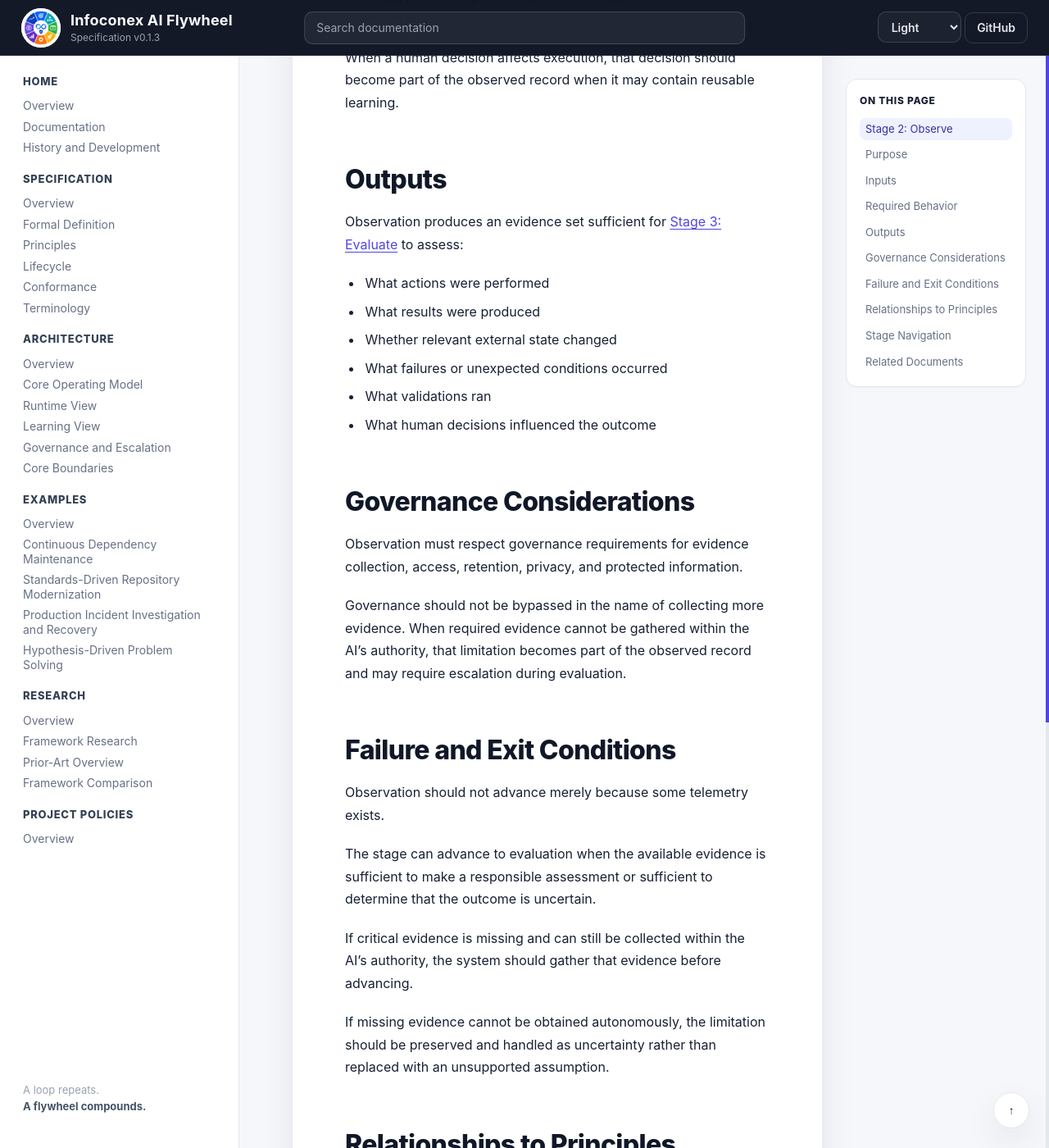
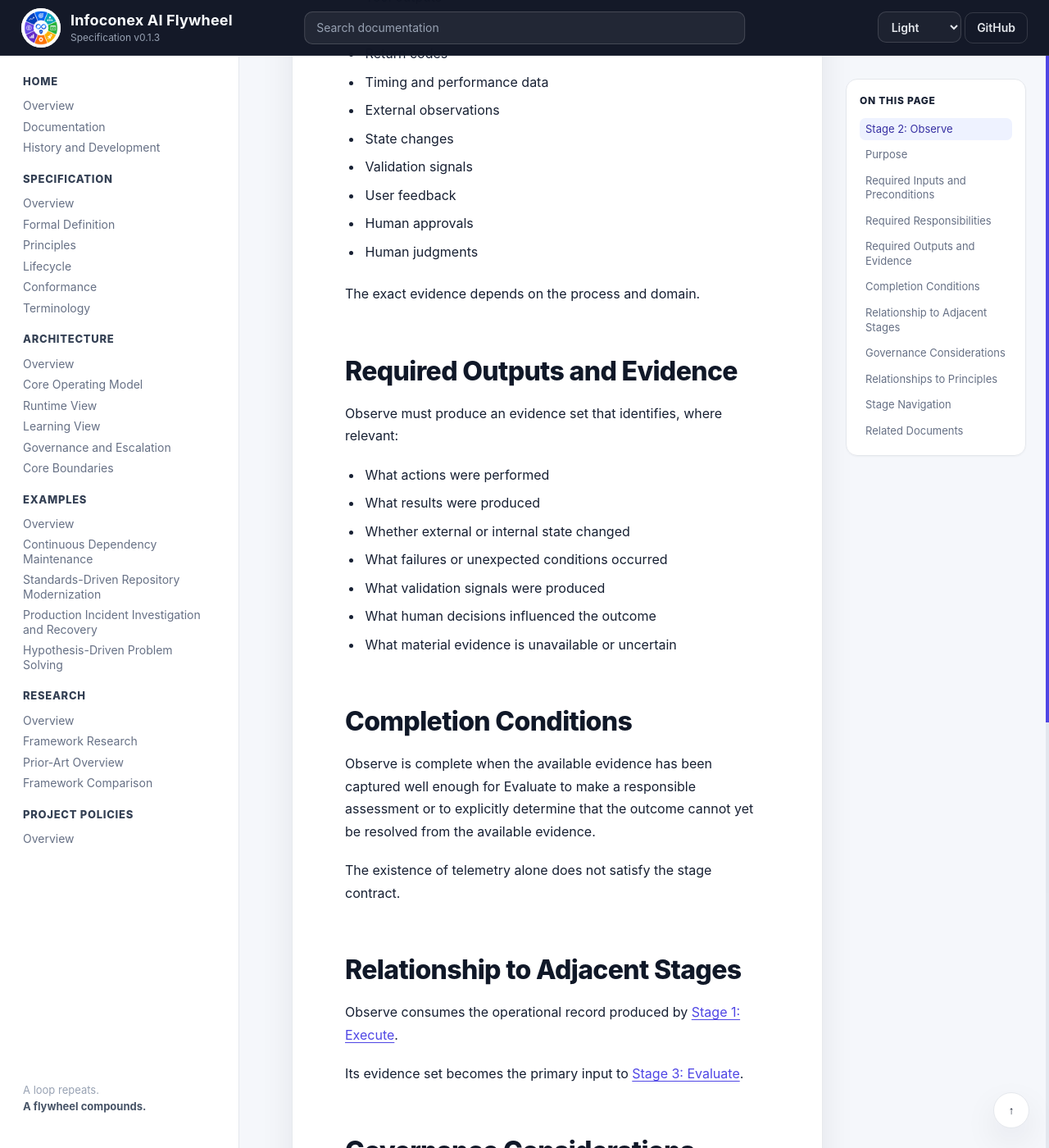
Before and after one commit to infoconex/ai-flywheel, a Jekyll site: the page built from docs/specification/lifecycle/02-observe.md, in a window 1280 px wide and 1400 px high, scrolled down 1754 px. Shown: the whole window at 82% size. Built offline with Jekyll 4.4.1, drawn with Linux system fonts in a browser that asks for light colours; our own code applies the rules of GitHub Pages for plain Markdown files; some of the changed text lies outside the part shown.

Commit message:
Define Observe stage contract

```diff
--- a/docs/specification/lifecycle/02-observe.md
+++ b/docs/specification/lifecycle/02-observe.md
@@ -8,9 +8,9 @@ Observation creates the factual record needed to evaluate the outcome.
 
 The Flywheel cannot responsibly learn from execution if later stages must rely only on AI memory, model confidence, or a success indicator that does not demonstrate the actual result.
 
-## Inputs
+## Required Inputs and Preconditions
 
-Observation receives the operational record produced by [Stage 1: Execute](01-execute.md), including:
+Observe requires the operational record produced by [Stage 1: Execute](01-execute.md), including the available information about:
 
 - Actions taken
 - Tool and capability outputs
@@ -22,9 +22,17 @@ Observation receives the operational record produced by [Stage 1: Execute](01-ex
 - User feedback
 - Human approvals or judgments that affected the process
 
-## Required Behavior
+Observation must have access to enough of the execution record to determine what evidence is available and what evidence is missing.
 
-The system must preserve enough evidence to support responsible later evaluation.
+## Required Responsibilities
+
+Observe must:
+
+- Capture or preserve evidence about what actually occurred during execution
+- Distinguish observed facts from expected, intended, inferred, or assumed outcomes
+- Preserve evidence needed for responsible later evaluation
+- Preserve material human decisions when they affected execution or may contain reusable learning
+- Identify material evidence gaps rather than replacing missing evidence with unsupported assumptions
 
 Observed evidence may include:
 
@@ -39,36 +47,37 @@ Observed evidence may include:
 - Human approvals
 - Human judgments
 
-The exact evidence depends on the process, but it should allow later stages to distinguish what actually happened from what the AI expected or intended to happen.
+The exact evidence depends on the process and domain.
 
-When a human decision affects execution, that decision should become part of the observed record when it may contain reusable learning.
+## Required Outputs and Evidence
 
-## Outputs
-
-Observation produces an evidence set sufficient for [Stage 3: Evaluate](03-evaluate.md) to assess:
+Observe must produce an evidence set that identifies, where relevant:
 
 - What actions were performed
 - What results were produced
-- Whether relevant external state changed
+- Whether external or internal state changed
 - What failures or unexpected conditions occurred
-- What validations ran
+- What validation signals were produced
 - What human decisions influenced the outcome
+- What material evidence is unavailable or uncertain
+
+## Completion Conditions
+
+Observe is complete when the available evidence has been captured well enough for Evaluate to make a responsible assessment or to explicitly determine that the outcome cannot yet be resolved from the available evidence.
+
+The existence of telemetry alone does not satisfy the stage contract.
+
+## Relationship to Adjacent Stages
+
+Observe consumes the operational record produced by [Stage 1: Execute](01-execute.md).
+
+Its evidence set becomes the primary input to [Stage 3: Evaluate](03-evaluate.md).
 
 ## Governance Considerations
 
 Observation must respect governance requirements for evidence collection, access, retention, privacy, and protected information.
 
-Governance should not be bypassed in the name of collecting more evidence. When required evidence cannot be gathered within the AI's authority, that limitation becomes part of the observed record and may require escalation during evaluation.
-
-## Failure and Exit Conditions
-
-Observation should not advance merely because some telemetry exists.
-
-The stage can advance to evaluation when the available evidence is sufficient to make a responsible assessment or sufficient to determine that the outcome is uncertain.
-
-If critical evidence is missing and can still be collected within the AI's authority, the system should gather that evidence before advancing.
-
-If missing evidence cannot be obtained autonomously, the limitation should be preserved and handled as uncertainty rather than replaced with an unsupported assumption.
+Governance should not be bypassed in the name of collecting more evidence. When required evidence cannot be gathered within the AI's authority, that limitation becomes part of the observed record.
 
 ## Relationships to Principles
 
```
